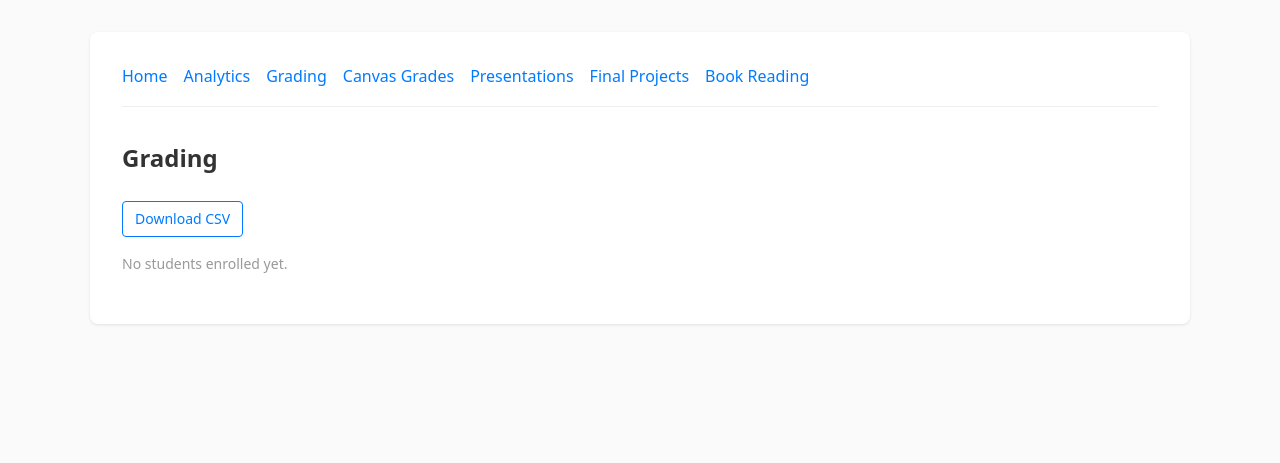
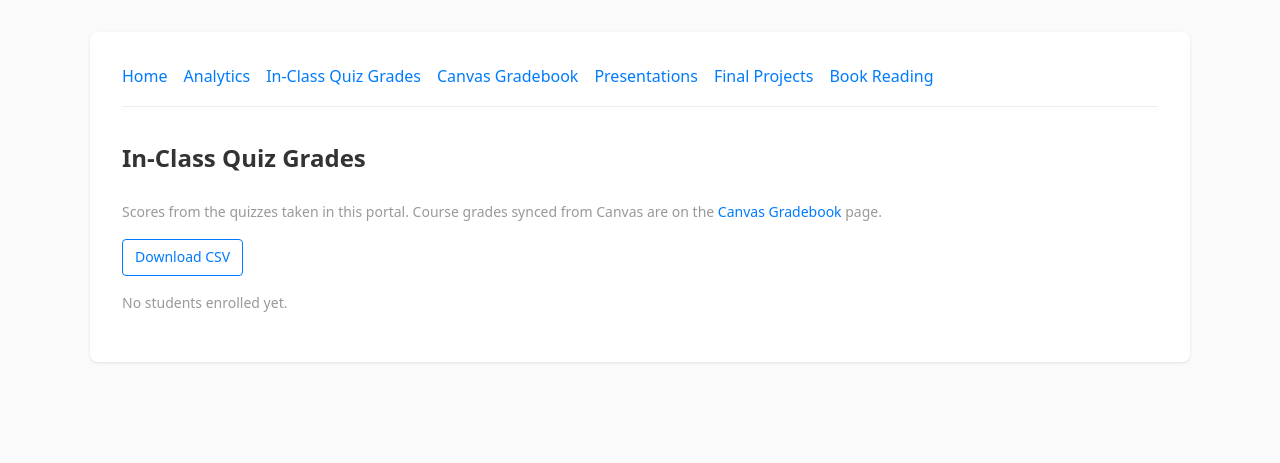
Before and after one commit to cyberdefendersprogram/classapp, a FastAPI app: template app/templates/admin_grading.html in a window 1280 px wide. Shown: the top 463 px of the page. Run offline with FastAPI, Linux system fonts and the light colour scheme; the template is opened without the code that fills it, so the values that code supplies are empty.

Commit message:
Separate Canvas gradebook from in-class quiz grades in admin nav and page titles
Co-Authored-By: Claude Sonnet 5.5 <noreply@anthropic.com>

```diff
--- a/app/templates/admin_analytics.html
+++ b/app/templates/admin_analytics.html
@@ -6,8 +6,8 @@
 <nav class="nav">
     <a href="/home">Home</a>
     <a href="/admin/analytics">Analytics</a>
-    <a href="/admin/grading">Grading</a>
-    <a href="/admin/canvas-grades">Canvas Grades</a>
+    <a href="/admin/grading">In-Class Quiz Grades</a>
+    <a href="/admin/canvas-grades">Canvas Gradebook</a>
     <a href="/admin/presentations">Presentations</a>
     <a href="/admin/final-projects">Final Projects</a>
     <a href="/admin/book-reading">Book Reading</a>
--- a/app/templates/admin_book_reading.html
+++ b/app/templates/admin_book_reading.html
@@ -6,8 +6,8 @@
 <nav class="nav">
     <a href="/home">Home</a>
     <a href="/admin/analytics">Analytics</a>
-    <a href="/admin/grading">Grading</a>
-    <a href="/admin/canvas-grades">Canvas Grades</a>
+    <a href="/admin/grading">In-Class Quiz Grades</a>
+    <a href="/admin/canvas-grades">Canvas Gradebook</a>
     <a href="/admin/presentations">Presentations</a>
     <a href="/admin/final-projects">Final Projects</a>
     <a href="/admin/book-reading" class="active">Book Reading</a>
--- a/app/templates/admin_final_projects.html
+++ b/app/templates/admin_final_projects.html
@@ -6,8 +6,8 @@
 <nav class="nav">
     <a href="/home">Home</a>
     <a href="/admin/analytics">Analytics</a>
-    <a href="/admin/grading">Grading</a>
-    <a href="/admin/canvas-grades">Canvas Grades</a>
+    <a href="/admin/grading">In-Class Quiz Grades</a>
+    <a href="/admin/canvas-grades">Canvas Gradebook</a>
     <a href="/admin/presentations">Presentations</a>
     <a href="/admin/final-projects" class="active">Final Projects</a>
     <a href="/admin/book-reading">Book Reading</a>
--- a/app/templates/admin_grading.html
+++ b/app/templates/admin_grading.html
@@ -1,19 +1,21 @@
 {% extends "base.html" %}
 
-{% block title %}Grading - Admin{% endblock %}
+{% block title %}In-Class Quiz Grades - Admin{% endblock %}
 
 {% block content %}
 <nav class="nav">
     <a href="/home">Home</a>
     <a href="/admin/analytics">Analytics</a>
-    <a href="/admin/grading">Grading</a>
-    <a href="/admin/canvas-grades">Canvas Grades</a>
+    <a href="/admin/grading">In-Class Quiz Grades</a>
+    <a href="/admin/canvas-grades">Canvas Gradebook</a>
     <a href="/admin/presentations">Presentations</a>
     <a href="/admin/final-projects">Final Projects</a>
     <a href="/admin/book-reading">Book Reading</a>
 </nav>
 
-<h1>Grading</h1>
+<h1>In-Class Quiz Grades</h1>
+
+<p class="text-muted">Scores from the quizzes taken in this portal. Course grades synced from Canvas are on the <a href="/admin/canvas-grades">Canvas Gradebook</a> page.</p>
 
 <div style="margin-bottom: 1rem;">
     <a href="/admin/grading/csv" class="btn btn-outline btn-sm">Download CSV</a>
--- a/app/templates/admin_presentations.html
+++ b/app/templates/admin_presentations.html
@@ -6,8 +6,8 @@
 <nav class="nav">
     <a href="/home">Home</a>
     <a href="/admin/analytics">Analytics</a>
-    <a href="/admin/grading">Grading</a>
-    <a href="/admin/canvas-grades">Canvas Grades</a>
+    <a href="/admin/grading">In-Class Quiz Grades</a>
+    <a href="/admin/canvas-grades">Canvas Gradebook</a>
     <a href="/admin/presentations" class="active">Presentations</a>
     <a href="/admin/final-projects">Final Projects</a>
     <a href="/admin/book-reading">Book Reading</a>
--- a/app/templates/admin_quiz_analytics.html
+++ b/app/templates/admin_quiz_analytics.html
@@ -6,8 +6,8 @@
 <nav class="nav">
     <a href="/home">Home</a>
     <a href="/admin/analytics">Analytics</a>
-    <a href="/admin/grading">Grading</a>
-    <a href="/admin/canvas-grades">Canvas Grades</a>
+    <a href="/admin/grading">In-Class Quiz Grades</a>
+    <a href="/admin/canvas-grades">Canvas Gradebook</a>
     <a href="/admin/presentations">Presentations</a>
     <a href="/admin/final-projects">Final Projects</a>
     <a href="/admin/book-reading">Book Reading</a>
--- a/app/templates/grades.html
+++ b/app/templates/grades.html
@@ -1,6 +1,6 @@
 {% extends "base.html" %}
 
-{% block title %}My Grades - Class Portal{% endblock %}
+{% block title %}My Canvas Grades - Class Portal{% endblock %}
 
 {% block content %}
 <nav class="nav">
@@ -18,7 +18,7 @@
     <a href="/auth/logout">Sign Out</a>
 </nav>
 
-<h1>My Grades</h1>
+<h1>My Canvas Grades</h1>
 
 {% if not released %}
 <p>Grades will be available here at the end of the course. Until then, check Canvas for graded work and instructor comments.</p>
```
Also changed, not shown: app/templates/admin_canvas_grades.html (+5 -5 lines), tests/test_admin.py (+1 -1 lines).
